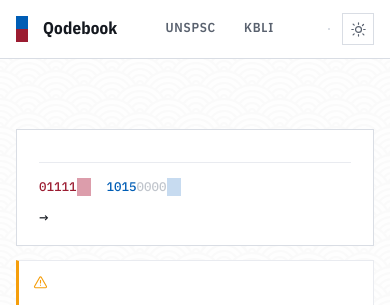
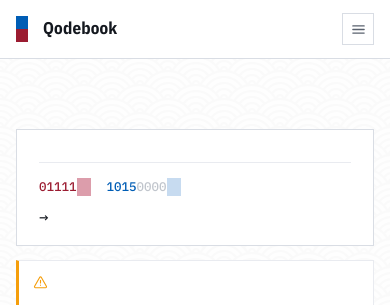
Before and after one commit to zulfahmi-ardiansah/pub-qode-book, a Python web app: template serve/templates/home.html in a window 390 px wide. Shown: the top 305 px of the page. Run offline with Jinja, Linux system fonts and the light colour scheme; the template is opened without the code that fills it, so the values that code supplies are empty; some libraries are stand-ins or nearby versions.

Commit message:
fix: mobile navigation

```diff
--- a/serve/static/css/style.css
+++ b/serve/static/css/style.css
@@ -100,6 +100,8 @@
 .wordmark-sub { display: block; font-family: var(--font-mono); font-size: 10px; letter-spacing: 0.08em; color: var(--text-3); }
 
 .masthead-nav { display: flex; align-items: center; gap: 4px; }
+.nav-utils { display: flex; align-items: center; }
+.icon-btn.icon-btn.burger { display: none; }   /* wide bars fit every control; see the 720px block */
 /* Two tabs are links and one is a button (the download popup); the reset keeps
    them the same object to the eye. */
 .tab {
@@ -508,10 +510,47 @@ a:focus-visible, button:focus-visible, input:focus-visible, [tabindex]:focus-vis
   * { transition: none !important; animation: none !important; }
 }
 
+/* ---------------- Narrow: the nav becomes a drawer ----------------
+   The bar carries five controls, which need ~360px on their own — more than a
+   phone has once the wordmark is paid for. Below 720px they fold behind the
+   burger and drop out of the bar's flow entirely, so nothing can push the page
+   sideways. The panel hangs off .masthead, which is sticky and therefore the
+   containing block for it. */
 @media (max-width: 720px) {
   .masthead-inner, .shell, .colophon-inner { padding-left: 16px; padding-right: 16px; }
   .wordmark-sub { display: none; }
   .shell { padding-top: 24px; }
+
+  .icon-btn.icon-btn.burger { display: grid; }
+  .burger { margin-left: 0; }
+  .icon-bars, .icon-x { display: none; }
+  .burger[aria-expanded="false"] .icon-bars { display: block; }
+  .burger[aria-expanded="true"] .icon-x { display: block; }
+
+  .masthead-nav {
+    display: none;
+    position: absolute; top: 100%; left: 0; right: 0;
+    flex-direction: column; align-items: stretch; gap: 0;
+    padding: 4px 16px 12px;
+    background: var(--sheet); border-bottom: 1px solid var(--line);
+    box-shadow: 0 18px 30px -22px rgba(10, 20, 40, 0.55);
+  }
+  .masthead-nav.is-open { display: flex; }
+
+  /* Stacked, the active tab can't be marked by an underline — the rule under a
+     row now reads as a separator. It gets a bar down its left edge instead. */
+  .masthead-nav .tab {
+    padding: 13px 12px; font-size: 14px; text-align: left;
+    border-bottom: 1px solid var(--hair); border-left: 3px solid transparent;
+  }
+  .masthead-nav .tab[aria-current="page"] {
+    border-bottom-color: var(--hair); border-left-color: var(--mid);
+    background: var(--tint, transparent);
+  }
+
+  .nav-utils { justify-content: space-between; padding: 14px 12px 2px; }
+  .masthead-nav .lang { margin-left: 0; }
+  .nav-utils .icon-btn { margin-left: 0; }
 }
 
 .gate-name small {
--- a/serve/static/js/app.js
+++ b/serve/static/js/app.js
@@ -53,6 +53,38 @@ function initTheme() {
   toggle.addEventListener("click", () => {
     const dark = document.documentElement.classList.toggle("dark");
     localStorage.setItem("qodebook-theme", dark ? "dark" : "light");
+  });
+}
+
+/* ---------------- Nav drawer (narrow screens only) ----------------
+   The panel is a plain block the stylesheet hides above 720px, so this only ever
+   flips one class — no width checks, no measuring. */
+function initNav() {
+  const burger = $("#nav-open");
+  const nav = $("#site-nav");
+  if (!burger || !nav) return;
+
+  const set = (open) => {
+    nav.classList.toggle("is-open", open);
+    burger.setAttribute("aria-expanded", String(open));
+  };
+
+  burger.addEventListener("click", () => set(burger.getAttribute("aria-expanded") !== "true"));
+
+  // A tab either navigates away or opens the download popup; both make the drawer
+  // dead weight. The theme and language controls stay, so you can see what they did.
+  nav.addEventListener("click", (e) => {
+    if (e.target.closest(".tab")) set(false);
+  });
+
+  document.addEventListener("click", (e) => {
+    if (!nav.contains(e.target) && !burger.contains(e.target)) set(false);
+  });
+  document.addEventListener("keydown", (e) => {
+    if (e.key === "Escape") set(false);
+  });
+  window.addEventListener("resize", () => {
+    if (window.innerWidth > 720) set(false);
   });
 }
 
@@ -371,6 +403,7 @@ function initDownload() {
 }
 
 initTheme();
+initNav();
 initBrowse();
 initClamp();
 initCollapse();
--- a/serve/templates/base.html
+++ b/serve/templates/base.html
@@ -22,7 +22,7 @@
     tailwind.config = { darkMode: "class" };
   </script>
   <link href="https://fonts.googleapis.com/css2?family=IBM+Plex+Mono:wght@400;500;600&family=IBM+Plex+Sans+Condensed:wght@500;600;700&family=IBM+Plex+Sans:wght@400;500;600;700&family=IBM+Plex+Serif:wght@400;500&display=swap" rel="stylesheet">
-  <link rel="stylesheet" href="{{ url_for('static', path='css/style.css') }}?v=10">
+  <link rel="stylesheet" href="{{ url_for('static', path='css/style.css') }}?v=11">
 
   <!-- The client renders tree rows and list controls, so it needs the same level
        names and strings the server used. One language, one source. -->
@@ -43,11 +43,20 @@
         </span>
       </a>
 
-      <nav class="masthead-nav" aria-label="Sections">
+      <!-- Below 720px the bar has no room for five controls, so the nav collapses
+           into a drawer and this button is the only thing left beside the wordmark. -->
+      <button type="button" class="icon-btn burger" id="nav-open"
+              aria-label="Menu" aria-expanded="false" aria-controls="site-nav">
+        <svg class="icon-bars" width="17" height="17" fill="none" stroke="currentColor" stroke-width="1.8" viewBox="0 0 24 24"><path stroke-linecap="round" d="M4 7h16M4 12h16M4 17h16"/></svg>
+        <svg class="icon-x" width="17" height="17" fill="none" stroke="currentColor" stroke-width="1.8" viewBox="0 0 24 24"><path stroke-linecap="round" d="M6 6l12 12M18 6L6 18"/></svg>
+      </button>
+
+      <nav class="masthead-nav" id="site-nav" aria-label="Sections">
         <a href="/browse/unspsc" class="tab" data-tax="unspsc" {% if name == 'unspsc' %}aria-current="page"{% endif %}>UNSPSC</a>
         <a href="/browse/kbli" class="tab" data-tax="kbli" {% if name == 'kbli' %}aria-current="page"{% endif %}>KBLI</a>
         <button type="button" class="tab" id="download-open" aria-haspopup="dialog" aria-controls="download-modal">{{ t['download'] }}</button>
 
+        <div class="nav-utils">
           <span class="lang" role="group" aria-label="Language">
             {% for code in langs %}
             <a href="/lang/{{ code }}" class="lang-opt" {% if code == lang %}aria-current="true"{% endif %}
@@ -59,6 +68,7 @@
             <svg class="icon-sun" width="17" height="17" fill="none" stroke="currentColor" stroke-width="1.7" viewBox="0 0 24 24"><circle cx="12" cy="12" r="4.2"/><path stroke-linecap="round" d="M12 2.6v2.1m0 16.6v-2.1M4.4 4.4l1.5 1.5m12.2 12.2l1.5 1.5M2.6 12h2.1m14.6 0h2.1M4.4 19.6l1.5-1.5M17.6 6.4l1.5-1.5"/></svg>
             <svg class="icon-moon" width="17" height="17" fill="none" stroke="currentColor" stroke-width="1.7" viewBox="0 0 24 24"><path stroke-linecap="round" stroke-linejoin="round" d="M21 12.8A9 9 0 1111.2 3a7 7 0 009.8 9.8z"/></svg>
           </button>
+        </div>
       </nav>
     </div>
   </header>
@@ -141,6 +151,6 @@
     </div>
   </div>
 
-  <script src="{{ url_for('static', path='js/app.js') }}?v=10"></script>
+  <script src="{{ url_for('static', path='js/app.js') }}?v=11"></script>
 </body>
 </html>
```
Lines whose indentation alone changed are shown as unchanged.
